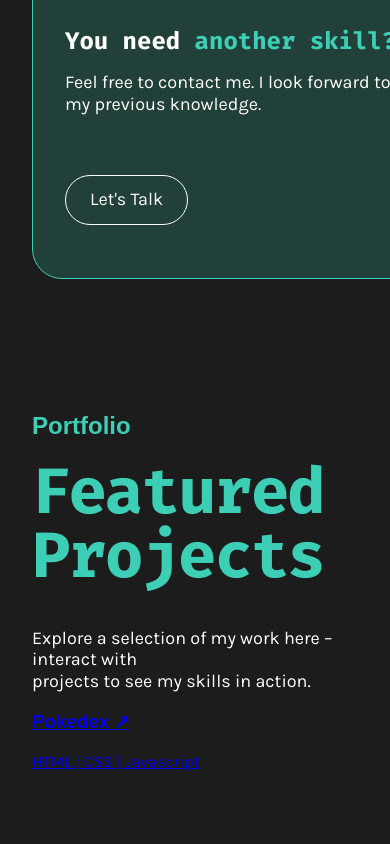
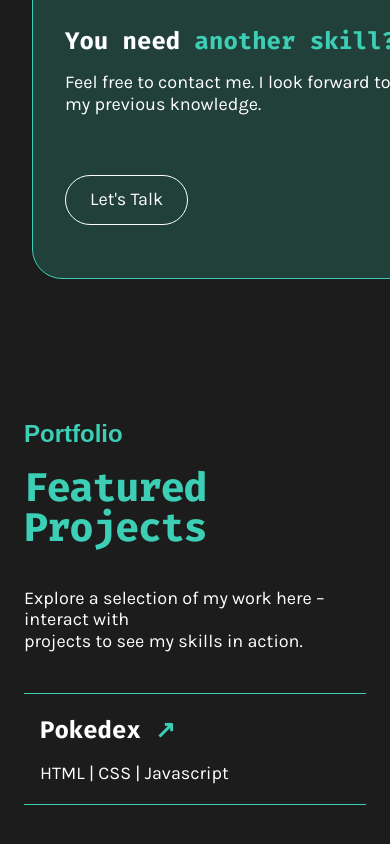
Before and after one commit to TobiasIllnerDev/Portfolio, an Angular app: page / in a window 390 px wide. Shown: the part 2426-3270 px from the top of the page. Built offline with nearby package versions, Linux system fonts and the light colour scheme; a web font is replaced by a local one.

Commit message:
feat: project hover photo and element styling

```diff
--- a/src/app/pages/main-section/projects/projects.html
+++ b/src/app/pages/main-section/projects/projects.html
@@ -20,7 +20,7 @@
         </div>
 
         <figure class="project__preview">
-          <img src="#" alt="Vorschau des Projekts Join" />
+          <img src="images/Pokedex.png" alt="Vorschau des Projekts Join" />
         </figure>
       </a>
 
--- a/src/app/pages/main-section/projects/projects.scss
+++ b/src/app/pages/main-section/projects/projects.scss
@@ -2,22 +2,21 @@
 
 .projects {
     background-color: $b-color;
-    padding: 20px 32px 0;
-    min-height: 580px;
+    padding: 60px 32px 96px;
+    min-height: 700px;
+    overflow-x: clip;
 }
 
 .projects-container {
     width: 100%;
     max-width: 1248px;
     margin: 0 auto;
-
 }
 
-.projects_header {
+.projects__header {
     display: flex;
     flex-direction: column;
     gap: 20px;
-
 }
 
 .projects-header-text {
@@ -26,8 +25,7 @@
     font-family: "Karla", sans-serif;
     font-size: 1.5rem;
     font-weight: 700;
-    padding-top: 20px;
-    padding-bottom: 20px;
+    padding: 0;
 }
 
 .projects-text-area {
@@ -51,28 +49,98 @@
   }
 }
 
+.projects__list {
+    // 880px project list + 72px gap + 296px preview = 1248px container.
+    width: calc(100% - 368px);
+    max-width: 880px;
+    margin-top: 40px;
+}
+
 .project {
     position: relative;
     display: block;
+    color: white;
+    text-decoration: none;
+    border-top: 1px solid $button-green;
+    border-bottom: 1px solid $button-green;
 
+    &__info {
+        min-height: 110px;
+        padding: 24px 32px;
+        display: flex;
+        align-items: center;
+        justify-content: space-between;
+        gap: 32px;
+        transition: background-color 180ms ease;
+
+        h3,
+        p {
+            margin: 0;
+        }
+
+        h3 {
+            font-family: "Fira Code", monospace;
+            font-size: 1.5rem;
+            font-weight: 700;
+            white-space: nowrap;
+        }
+
+        span {
+            color: $button-green;
+        }
+    }
+
+    &__technologies {
+        font-family: "Karla", sans-serif;
+        font-size: 1.125rem;
+        text-align: right;
+    }
 
     &__preview {
         position: absolute;
         left: calc(100% + 72px);
         top: 50%;
-
+        width: 296px;
+        height: 192px;
+        margin: 0;
         opacity: 0;
         visibility: hidden;
         pointer-events: none;
         transform: translateY(-50%) scale(0.95);
+        isolation: isolate;
         transition:
         opacity 180ms ease,
         transform 180ms ease,
         visibility 180ms;
+
+        &::after {
+            content: "";
+            position: absolute;
+            inset: 20px -20px -20px 20px;
+            z-index: -1;
+            background: repeating-linear-gradient(
+                135deg,
+                transparent 0 8px,
+                $button-green 8px 9px
+            );
+        }
+
+        img {
+            display: block;
+            width: 100%;
+            height: 100%;
+            object-fit: cover;
+            object-position: top;
+            border-radius: 16px;
+        }
     }
 
     &:hover,
     &:focus-visible {
+        .project__info {
+            background-color: $green-transparent;
+        }
+
         .project__preview {
         opacity: 1;
         visibility: visible;
@@ -80,3 +148,44 @@
         }
     }
 }
+
+@media (max-width: 1100px) {
+    .projects__list {
+        width: calc(100% - 312px);
+    }
+
+    .project__preview {
+        left: calc(100% + 32px);
+        width: 280px;
+    }
+}
+
+@media (max-width: 800px) {
+    .projects {
+        padding: 48px 24px 72px;
+        min-height: auto;
+    }
+
+    .projects-text-area h2 {
+        font-size: clamp(2.5rem, 10vw, 4rem);
+    }
+
+    .projects__list {
+        width: 100%;
+    }
+
+    .project__info {
+        padding: 20px 16px;
+        align-items: flex-start;
+        flex-direction: column;
+        gap: 12px;
+    }
+
+    .project__technologies {
+        text-align: left;
+    }
+
+    .project__preview {
+        display: none;
+    }
+}
--- a/src/styles.scss
+++ b/src/styles.scss
@@ -88,6 +88,8 @@ body {
 body {
   min-height: 100vh;
   font-family: "Karla", Arial, sans-serif;
+  background-color: #1c1c1c;
+  overflow-x: hidden;
 }
 
 app-root {
```
